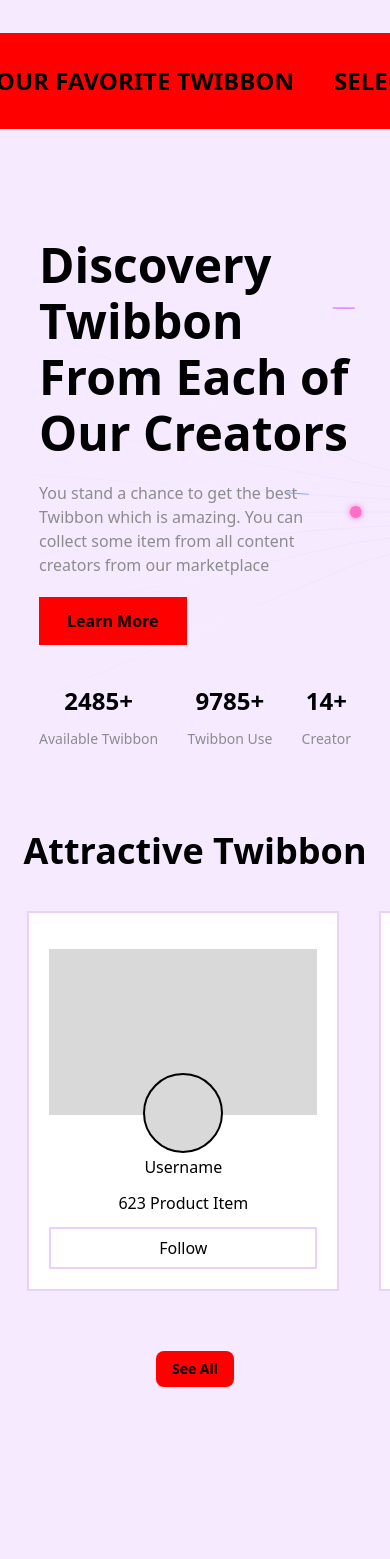
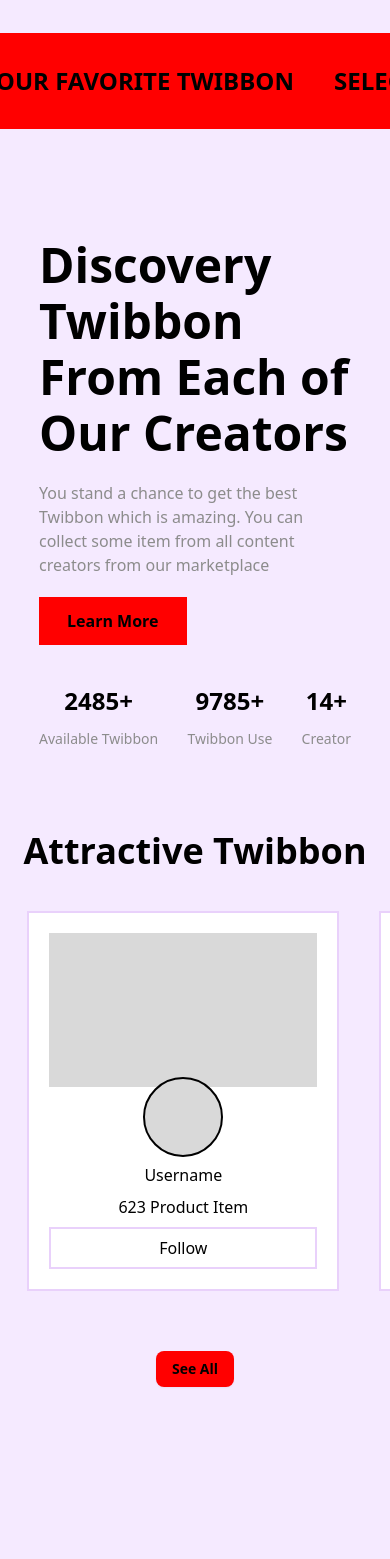
Before and after one commit to rafliafriza12/budak-korporat-twibbon-frontpage, a Next.js app: page /home in a window 390 px wide. Shown: the part 1709-3268 px from the top of the page. Built offline with nearby package versions, Linux system fonts and the light colour scheme.

Commit message:
fix: fixed bug in interface

```diff
--- a/src/components/card/top-creator/card.tsx
+++ b/src/components/card/top-creator/card.tsx
@@ -8,11 +8,12 @@ const CardComponentTopCreator: React.FC<CardConfigProps> = ({ data }) => {
 
   return (
     <main
-      className={`flex border-2 w-[80vw] h-[45vh] lg:h-[40vh] lg:w-[35vh] bg-card flex-col items-center relative p-5`}
+      className={`flex border-2 w-[80vw] h-[45vh] lg:h-auto lg:w-[35vh] bg-card flex-col items-center gap-[9vh] lg:gap-[5vh] p-5`}
     >
-      <div className="bg-[#D9D9D9] w-[100%] h-[20vh] mt-4"></div>
-      <div className="bg-[#D9D9D9]  w-20 h-20 scale-1.5 border-2  absolute top-40 rounded-full border-black"></div>
-      <div className="flex flex-col  w-full gap-3 mt-10 text-center items-center">
+      <div className="bg-[#D9D9D9] w-[100%] h-[20vh] relative z-0 p-5 flex justify-center">
+        <div className="bg-[#D9D9D9]  w-20 h-20 scale-1.5 border-2  absolute top-36 rounded-full border-black"></div>
+      </div>
+      <div className="flex flex-col w-full gap-2 text-center items-center">
         <h1 className="">{data.username}</h1>
         <h1 className="font-light">{data.desc}</h1>
         <div className="w-full border-2 flex justify-center h-[5vh]">
--- a/src/core/sections/collection-section.tsx
+++ b/src/core/sections/collection-section.tsx
@@ -87,7 +87,7 @@ const CollectionsSection: React.FC = () => {
           </Link>
         </div>
         <div className=" w-full justify-center items-center relative z-[-4] lg:z-0 group ">
-          <div className="w-full rotate-x-[180deg] absolute z-[-5] scale-[2] top-[-330px] left-[30px] lg:left-0 lg:top-[100px] block h-[400px] lg:h-auto">
+          <div className="w-full rotate-x-[180deg] absolute z-[-5] scale-[2] top-[-330px] left-[30px] lg:left-0 lg:top-[100px] hidden lg:block h-[400px] lg:h-auto">
             <GlowingNeonLines />
           </div>
           <div className="hidden lg:block">
```
